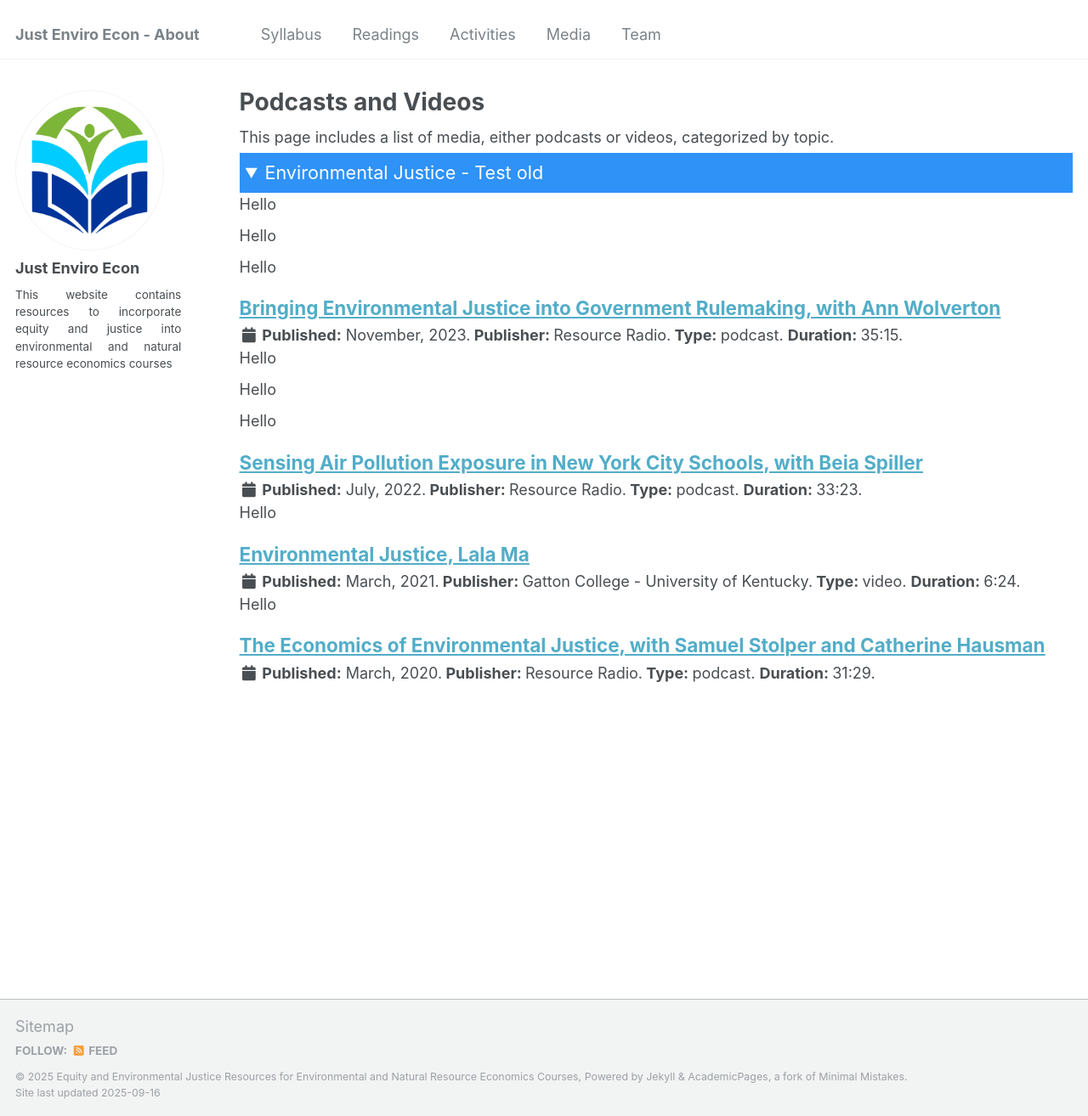
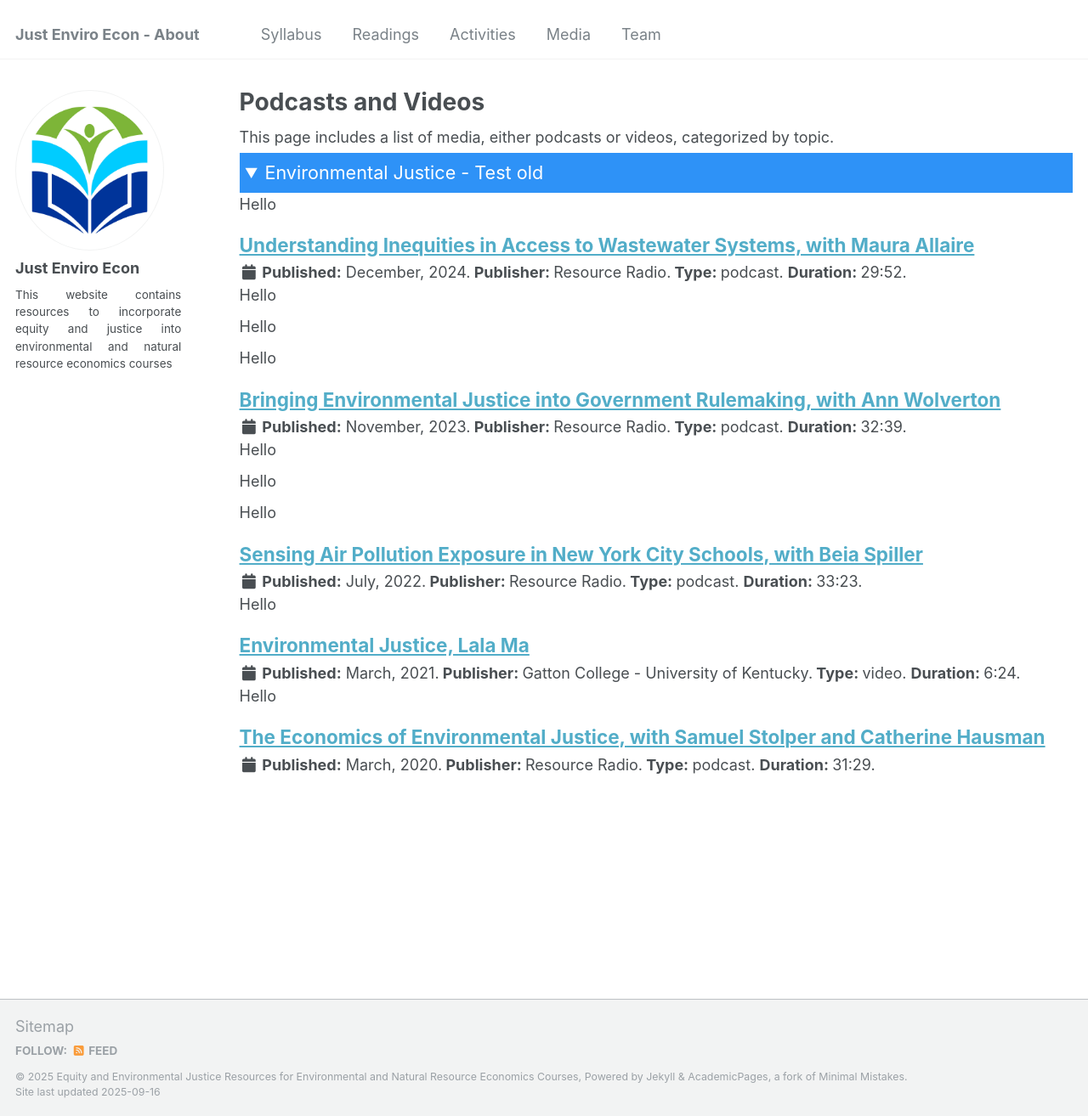
Before and after one commit to just-enviro-econ/just-enviro-econ.github.io, a Jekyll site: the page built from _pages/media_old.html, in a window 1280 px wide and 1314 px high. Shown: the whole window at 85% size. Built offline with Jekyll 4.4.1, drawn with Linux system fonts in a browser that asks for light colours; part of the change alters nothing that is shown.

Commit message:
Jill's podcasts

```diff
--- a/_media/2023-12-19-EJ-rule-making.md
+++ b/_media/2023-12-19-EJ-rule-making.md
@@ -9,7 +9,7 @@ category: "environmental justice"
 type: "podcast"
 publisher: "Resource Radio"
 paperurl: 'https://www.resources.org/resources-radio/bringing-environmental-justice-into-government-rulemaking-with-ann-wolverton/'
-duration: "35:15"
+duration: "32:39"
 ---
 
 <!-- Google tag (gtag.js) -->
--- /dev/null
+++ b/_media/2024-10-02-wastewater-inequities.md
@@ -0,0 +1,36 @@
+---
+title: "Understanding Inequities in Access to Wastewater Systems, with Maura Allaire"
+date: 2024-12-02
+permalink: /media/understanding-inequities-in-access-to-wastewater-systems
+tags:
+  - environmental justice
+  - wastewater
+  - incorporations
+  - sewers
+category: "environmental justice"
+type: "podcast"
+publisher: "Resource Radio"
+paperurl: 'https://www.resources.org/resources-radio/understanding-inequities-in-access-to-wastewater-systems-with-maura-allaire/'
+duration: "29:52"
+---
+
+<!-- Google tag (gtag.js) -->
+<script async src="https://www.googletagmanager.com/gtag/js?id=G-8CEVZ95BRH"></script>
+<script>
+  window.dataLayer = window.dataLayer || [];
+  function gtag(){dataLayer.push(arguments);}
+  gtag('js', new Date());
+
+  gtag('config', 'G-8CEVZ95BRH');
+</script>
+
+**<span class="bold-podcast">Publisher: </span>&nbsp;<span class="text-podcast"> {{ page.publisher }}</span>**
+
+**<span class="bold-podcast">Duration: </span>&nbsp;<span class="text-podcast"> {{ page.duration }}</span>**
+
+**<span class="bold-podcast">Summary from website:</span>**
+In this week’s episode, host Daniel Raimi talks with Maura Allaire, an assistant professor at Arizona State University, about access to wastewater infrastructure in the United States. Allaire discusses the widespread lack of access to centralized wastewater services; the high failure rates of septic systems, which often serve as substitutes for centralized wastewater systems; and the public health risks that are associated with inadequate wastewater treatment. Allaire also discusses how climate change exacerbates these issues and the importance of regional planning for addressing disparities in access to wastewater infrastructure.
+
+<iframe width="100%" height="166" scrolling="no" frameborder="no" allow="autoplay" src="https://w.soundcloud.com/player/?url=https%3A//api.soundcloud.com/tracks/1939488767&color=ff5500"></iframe><div style="font-size: 10px; color: #cccccc;line-break: anywhere;word-break: normal;overflow: hidden;white-space: nowrap;text-overflow: ellipsis; font-family: Interstate,Lucida Grande,Lucida Sans Unicode,Lucida Sans,Garuda,Verdana,Tahoma,sans-serif;font-weight: 100;"><a href="https://soundcloud.com/resourcesradio" title="Resources Radio" target="_blank" style="color: #cccccc; text-decoration: none;">Resources Radio</a> · <a href="https://soundcloud.com/resourcesradio/understanding-inequities-in-access-to-wastewater-systems-maura-allaire" title="Understanding Inequities in Access to Wastewater Systems, with Maura Allaire" target="_blank" style="color: #cccccc; text-decoration: none;">Understanding Inequities in Access to Wastewater Systems, with Maura Allaire</a></div>
+
+**<span class="small-podcast">Link:</span>&nbsp;<span class="links-podcast">[{{ page.paperurl }}]({{ page.paperurl }})</span>**
```
